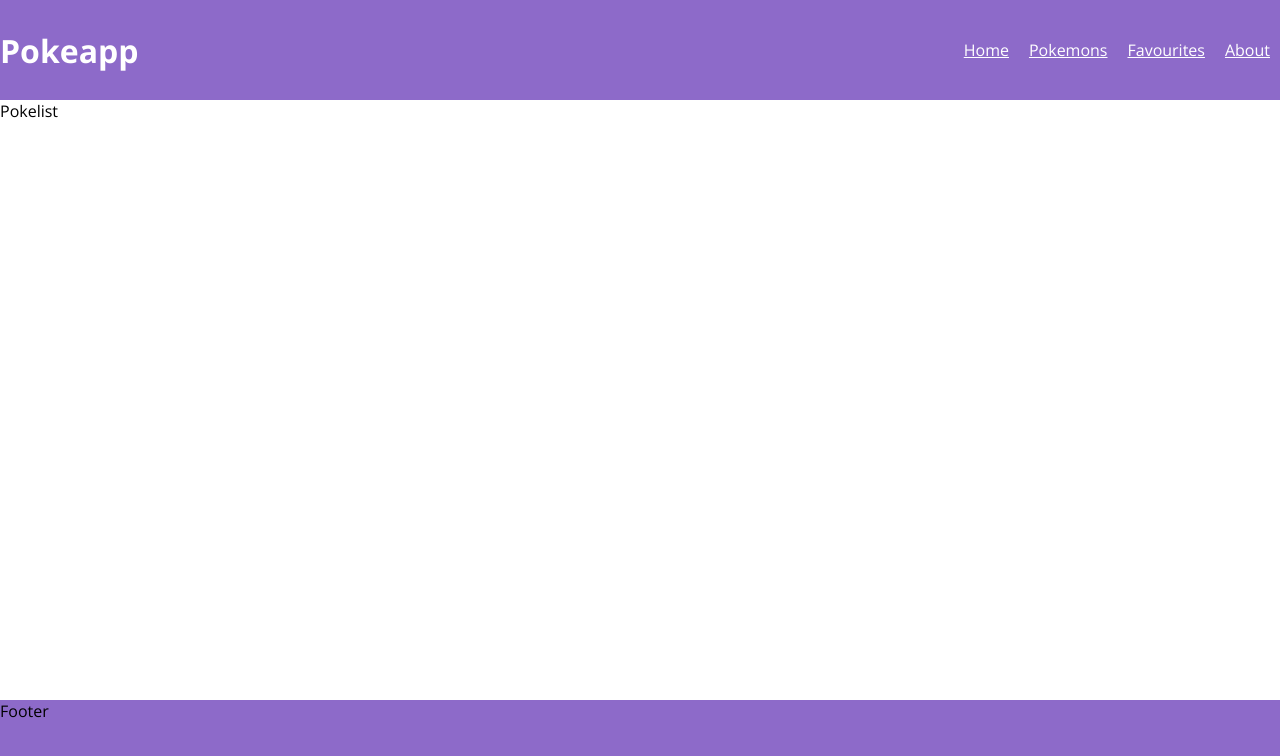
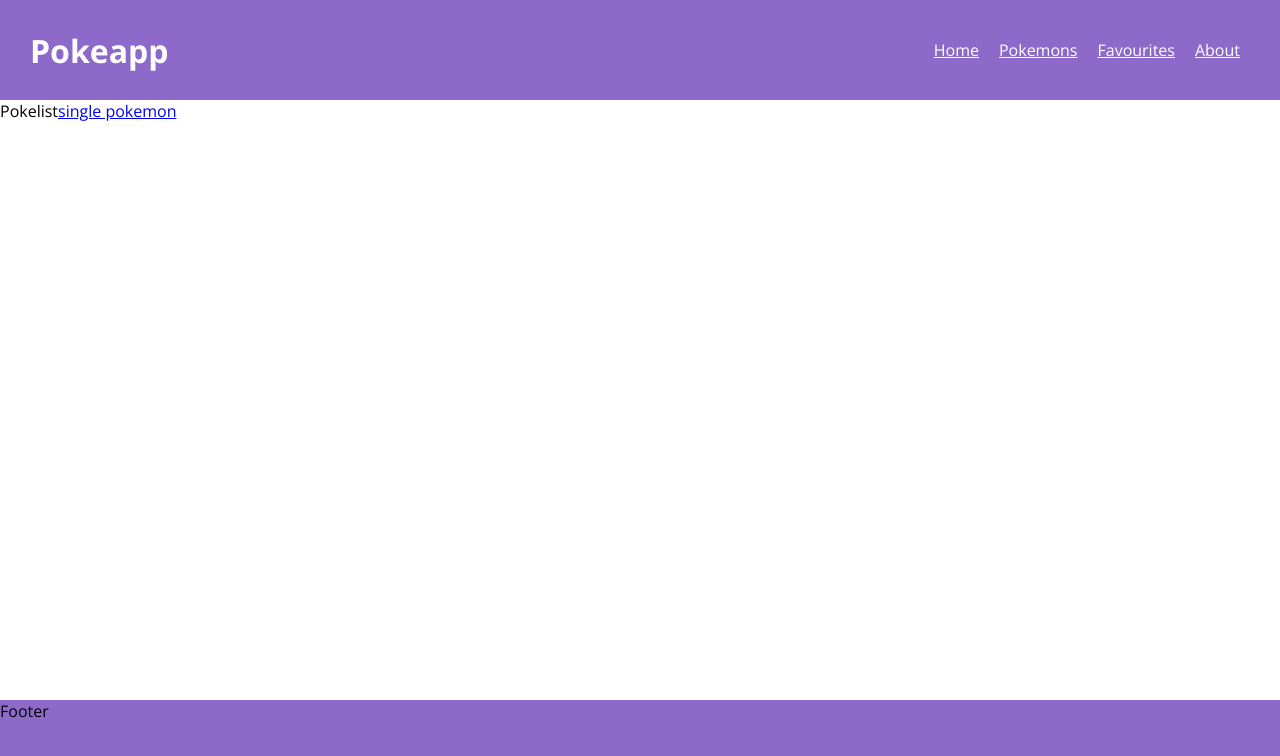
Before and after one commit to laurpe/pokeapp-react, a React (Create React App) app: page /pokelist in a window 1280 px wide. Shown: the top 756 px of the page. Built offline with nearby package versions, Linux system fonts and the light colour scheme.

Commit message:
links, routes, outlet

```diff
--- a/src/App.js
+++ b/src/App.js
@@ -1,11 +1,24 @@
+import { BrowserRouter, Routes, Route } from "react-router-dom";
+import Home from "./components/Home";
+import FavList from "./components/FavList";
+import PokeList from "./components/PokeList";
+import About from "./components/About";
+import PokeCard from "./components/PokeCard";
 import Layout from "./pages/Layout";
-import { BrowserRouter } from "react-router-dom";
 
 const App = () => {
     return (
         <div>
             <BrowserRouter>
-                <Layout />
+                <Routes>
+                    <Route path="/" element={<Layout />}>
+                        <Route path="/" element={<Home />} />
+                        <Route path="pokelist" element={<PokeList />} />
+                        <Route path="pokemon" element={<PokeCard />} />
+                        <Route path="favlist" element={<FavList />} />
+                        <Route path="about" element={<About />} />
+                    </Route>
+                </Routes>
             </BrowserRouter>
         </div>
     );
--- a/src/components/Main.jsx
+++ b/src/components/Main.jsx
@@ -1,18 +1,9 @@
-import Home from "./Home";
-import FavList from "./FavList";
-import PokeList from "./PokeList";
-import About from "./About";
-import { Route, Routes } from "react-router-dom";
+import { Outlet } from "react-router-dom";
 
 const Main = () => {
     return (
         <main>
-            <Routes>
-                <Route path="/" element={<Home />} />
-                <Route path="/favlist" element={<FavList />} />
-                <Route path="/pokelist" element={<PokeList />} />
-                <Route path="/about" element={<About />} />
-            </Routes>
+            <Outlet />
         </main>
     );
 };
--- /dev/null
+++ b/src/components/PokeCard.jsx
@@ -0,0 +1,5 @@
+const PokeCard = () => {
+    return <div>Pokecard</div>;
+};
+
+export default PokeCard;
--- a/src/components/Pokelist.jsx
+++ b/src/components/Pokelist.jsx
@@ -1,5 +1,11 @@
+import { Link } from "react-router-dom";
 const Pokelist = () => {
-    return <div>Pokelist</div>;
+    return (
+        <div>
+            Pokelist
+            <Link to="/pokemon">single pokemon</Link>
+        </div>
+    );
 };
 
 export default Pokelist;
--- a/src/index.css
+++ b/src/index.css
@@ -26,6 +26,7 @@ header {
     display: flex;
     justify-content: space-between;
     align-items: center;
+    padding: 0 30px;
 }
 
 main {
@@ -37,18 +38,18 @@ footer {
     background-color: rgb(141, 106, 201);
 }
 
-a:link {
+nav ul li a:link {
     color: white;
 }
 
-a:hover {
+nav ul li a:hover {
     color: white;
 }
 
-a:visited {
+nav ul li a:visited {
     color: white;
 }
 
-a:active {
+nav ul li a:active {
     color: white;
 }
```
